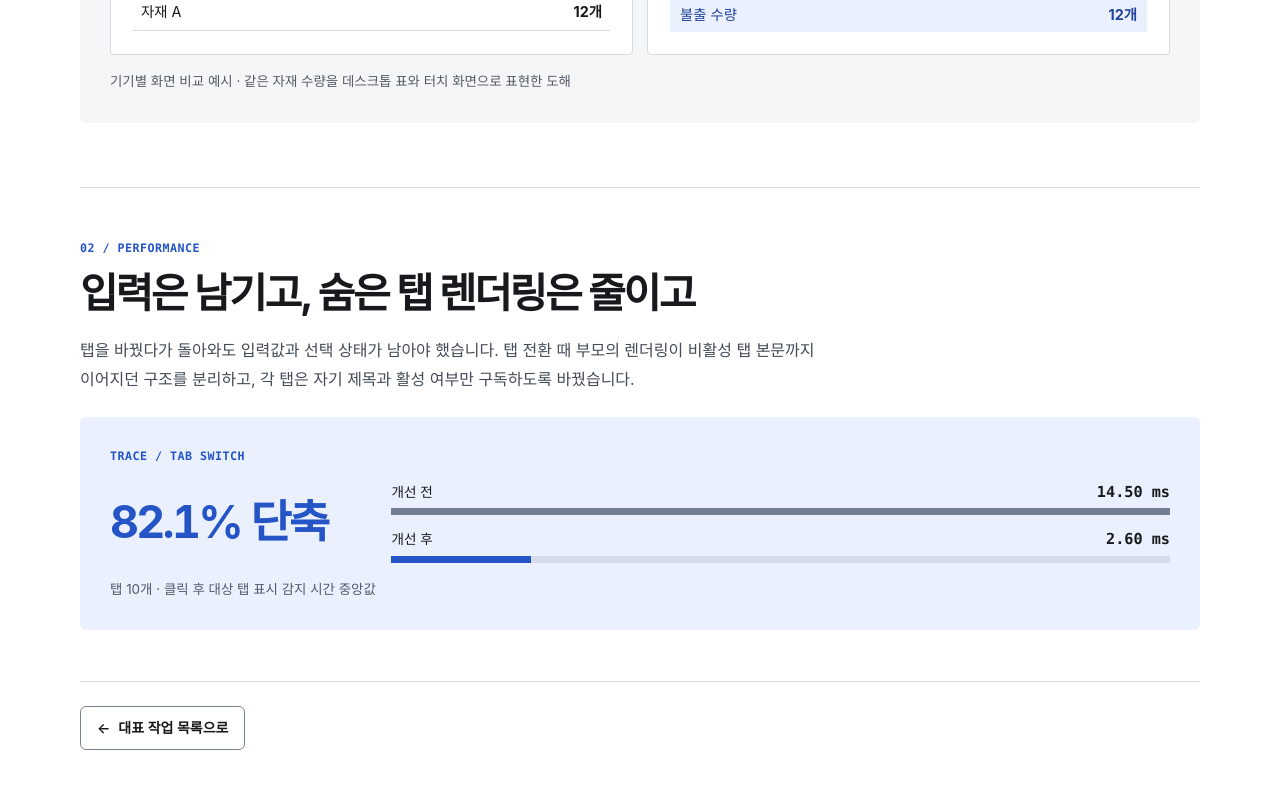
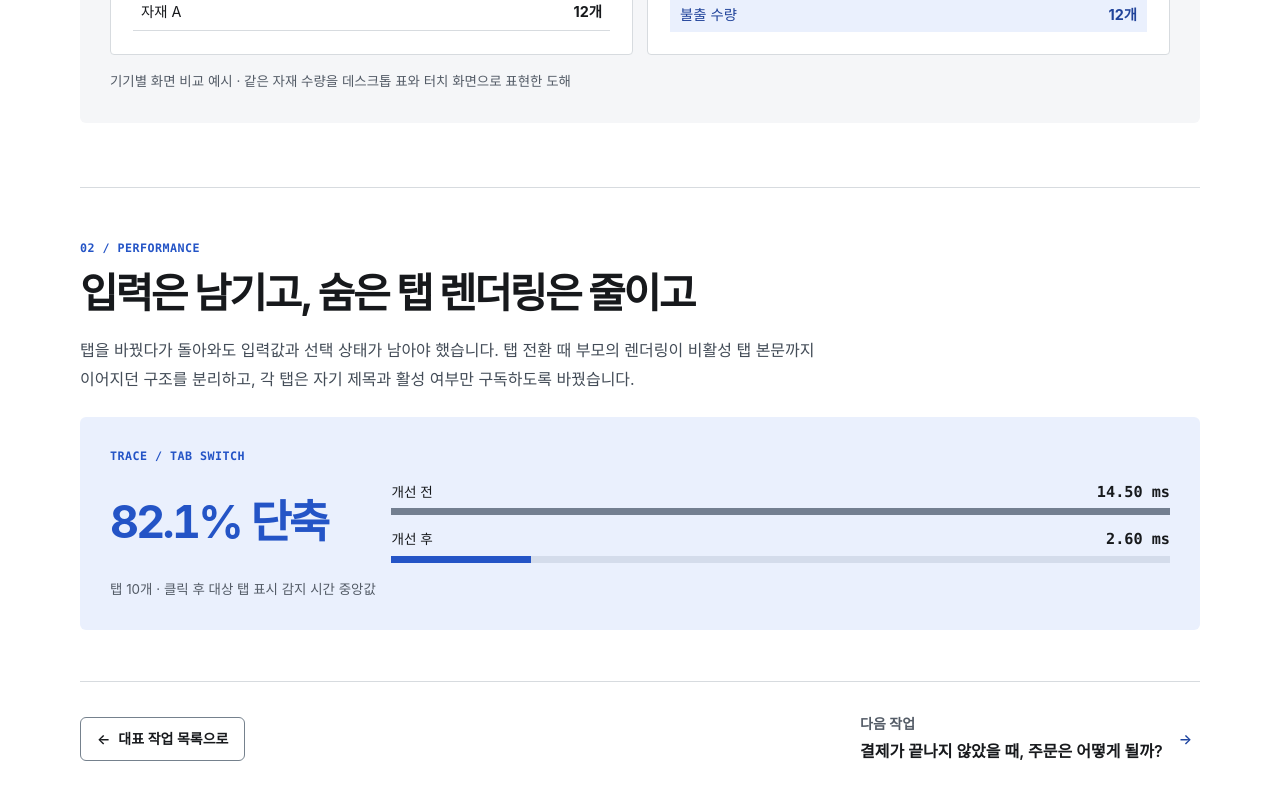
Before and after one commit to ohamin26/portfolio-release, a Next.js app: page /work/manufacturing-performance in a window 1280 px wide. Shown: the part 1136-1936 px from the top of the page. Built offline with nearby package versions, Linux system fonts and the light colour scheme.

Commit message:
feat: [P28] 상세 하단에서 다음 대표 작업으로 이동 (#54)
Closes #49

```diff
--- /dev/null
+++ b/src/app/work/[slug]/_components/case-navigation.tsx
@@ -0,0 +1,29 @@
+import Link from "next/link";
+import { Button } from "@/common/components/ui/button";
+import { NavigationArrow } from "@/common/components/ui/icons/navigation-arrow";
+import type { PortfolioCase } from "@/common/data/cases";
+import { WorkListLink } from "./work-list-link";
+
+type Props = {
+  slug: PortfolioCase["slug"];
+  nextCase: PortfolioCase | undefined;
+};
+
+export function CaseNavigation({ slug, nextCase }: Props) {
+  return (
+    <nav aria-label="사례 탐색" className="flex items-center justify-between gap-5 border-t border-border pt-6 pb-12 case-narrow:flex-col case-narrow:items-start">
+      <WorkListLink slug={slug} />
+      {nextCase && (
+        <Button asChild variant="link" className="group min-w-0 max-w-full shrink justify-between gap-4 px-2 py-2 text-left hover:no-underline focus-visible:outline-offset-4 case-narrow:w-full case-narrow:px-0">
+          <Link href={`/work/${nextCase.slug}`} rel="next">
+            <span className="grid min-w-0 gap-1">
+              <span className="text-sm text-muted-foreground">다음 작업</span>
+              <span className="text-base leading-relaxed text-foreground underline-offset-4 group-hover:underline">{nextCase.title}</span>
+            </span>
+            <NavigationArrow direction="right" />
+          </Link>
+        </Button>
+      )}
+    </nav>
+  );
+}
--- a/src/app/work/[slug]/_components/case-screen.tsx
+++ b/src/app/work/[slug]/_components/case-screen.tsx
@@ -1,6 +1,6 @@
 import Link from "next/link";
 import { SkipLink } from "@/common/components/ui/skip-link";
-import { WorkListLink } from "./work-list-link";
+import { CaseNavigation } from "./case-navigation";
 import type { PortfolioCase } from "@/common/data/cases";
 import type { CaseIntro } from "../_content/introductions";
 import { ScadaStudy } from "./scada-study";
@@ -8,13 +8,13 @@ import { ManufacturingStudy } from "./manufacturing-study";
 import { PaymentStudy } from "./payment-study";
 import styles from "./case-screen.module.css";
 
-type Props = { item: PortfolioCase; intro: CaseIntro };
+type Props = { item: PortfolioCase; intro: CaseIntro; nextCase: PortfolioCase | undefined };
 
 const folio = "font-mono text-[.75rem] leading-[1.6] font-[550] tracking-[.04em]";
 const factLabel = "text-[.85rem] text-muted-foreground";
 const factValue = "mt-[.35rem] font-[620]";
 
-export function CaseScreen({ item, intro }: Props) {
+export function CaseScreen({ item, intro, nextCase }: Props) {
   return (
     <div className="mx-auto w-[min(1120px,88%)] font-sans break-keep wrap-anywhere text-foreground case-narrow:w-[calc(100%_-_40px)]">
       <SkipLink />
@@ -35,9 +35,7 @@ export function CaseScreen({ item, intro }: Props) {
           {item.slug === "payment-recovery" && <PaymentStudy />}
           {item.slug === "scada-interaction" && <ScadaStudy />}
         </article>
-        <nav className="border-t border-border pt-6 pb-12" aria-label="사례 탐색">
-          <WorkListLink slug={item.slug} />
-        </nav>
+        <CaseNavigation slug={item.slug} nextCase={nextCase} />
       </main>
     </div>
   );
--- a/src/app/work/[slug]/page.tsx
+++ b/src/app/work/[slug]/page.tsx
@@ -1,6 +1,6 @@
 import type { Metadata } from "next";
 import { notFound } from "next/navigation";
-import { cases, findCaseBySlug } from "@/common/data/cases";
+import { cases } from "@/common/data/cases";
 import { CaseScreen } from "./_components/case-screen";
 import { introductions } from "./_content/introductions";
 
@@ -14,9 +14,10 @@ export function generateStaticParams() {
 
 async function readCase(params: Props["params"]) {
   const { slug } = await params;
-  const item = findCaseBySlug(slug);
+  const index = cases.findIndex((item) => item.slug === slug);
+  const item = cases[index];
   if (!item) notFound();
-  return { item, intro: introductions[item.slug] };
+  return { item, intro: introductions[item.slug], nextCase: cases.at(index + 1) };
 }
 
 export async function generateMetadata({ params }: Props): Promise<Metadata> {
@@ -25,6 +26,6 @@ export async function generateMetadata({ params }: Props): Promise<Metadata> {
 }
 
 export default async function CasePage({ params }: Props) {
-  const { item, intro } = await readCase(params);
-  return <CaseScreen item={item} intro={intro} />;
+  const { item, intro, nextCase } = await readCase(params);
+  return <CaseScreen item={item} intro={intro} nextCase={nextCase} />;
 }
```
Also changed, not shown: 2 other files (tests, documents, lock files or other folders).
